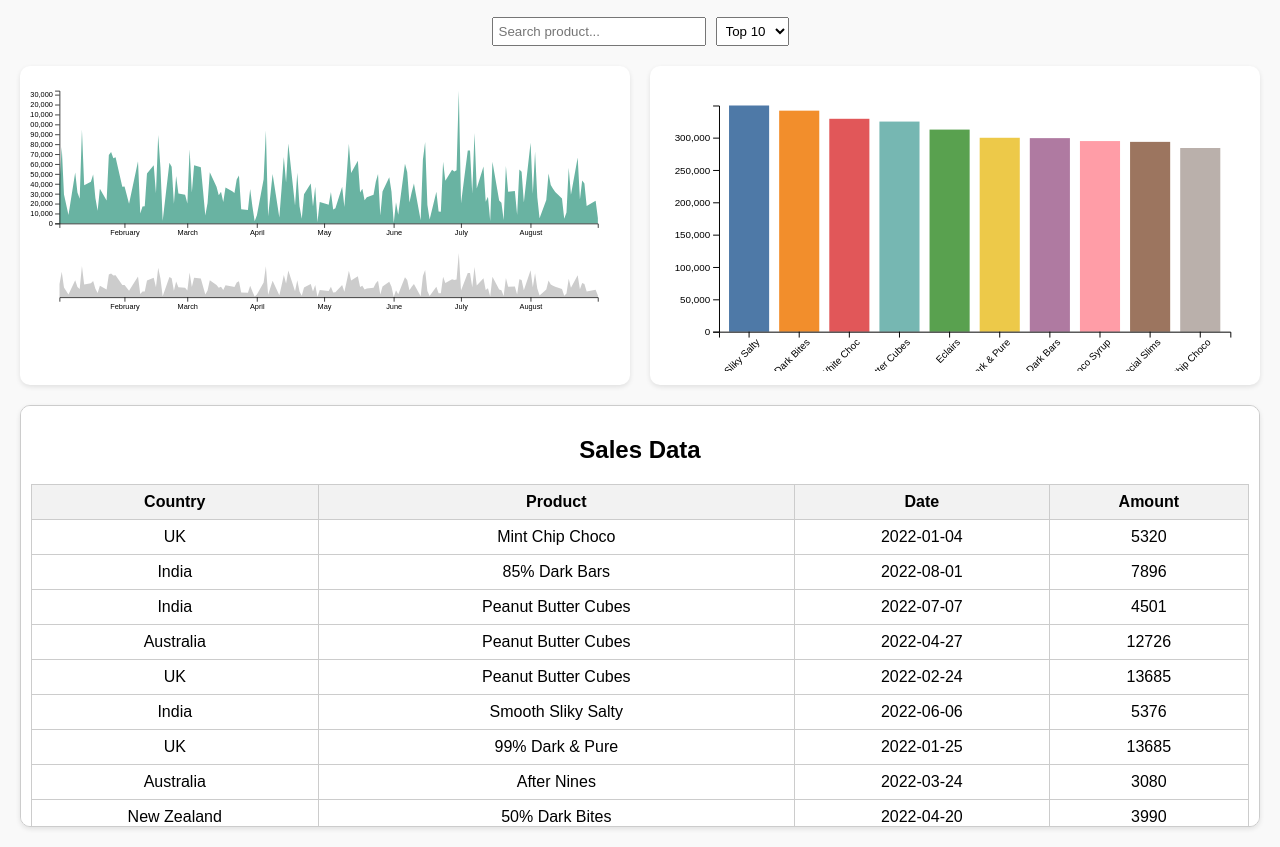
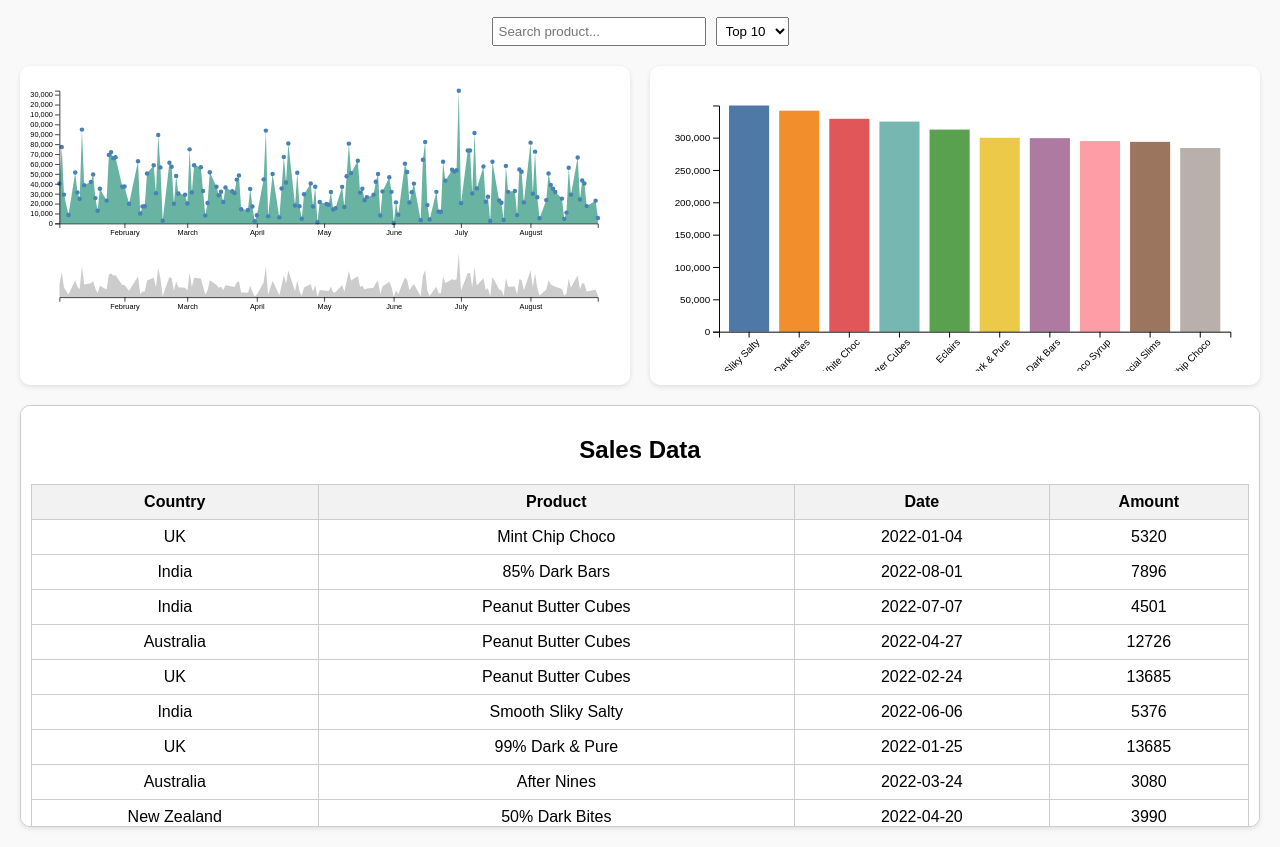
Before and after one commit to ahmeelee/d3-dashboard, a plain HTML site: page index.html in a window 1280 px wide. Shown: the part 61-908 px from the top of the page. Drawn offline with nearby package versions, Linux system fonts and the light colour scheme.

Commit message:
Final Adjustment

```diff
--- a/script.js
+++ b/script.js
@@ -1,5 +1,7 @@
 let selectedCategory = null;
 let selectedTimeRange = null;
+let selectedDate = null;
+
 let fullData = [];
 let barDataFull = [];
 
@@ -57,6 +59,10 @@ function updateTable() {
     filtered = filtered.filter(d => d.Product === selectedCategory);
   }
 
+  if (selectedDate) {
+    filtered = filtered.filter(d => d.Date === selectedDate);
+  }
+
   if (searchText) {
     filtered = filtered.filter(d => d.Product.toLowerCase().includes(searchText));
   }
@@ -82,7 +88,9 @@ function updateTable() {
       d3.selectAll("tr").style("background-color", null);
       d3.select(this).style("background-color", "#e6f7ff");
       selectedCategory = d.Product;
+      selectedDate = null;
       renderBarChart();
+      renderAreaChartAgain();
       updateTable();
     });
 
@@ -94,7 +102,11 @@ function updateTable() {
 }
 
 function renderAreaChart(rawData) {
+  d3.select("#area-chart").html("");
+
   const parse = d3.timeParse("%Y-%m-%d");
+  const format = d3.timeFormat("%Y-%m-%d");
+
   const data = rawData.map(d => ({ date: parse(d.date), value: +d.value }));
 
   const margin = { top: 20, right: 30, bottom: 100, left: 40 };
@@ -131,12 +143,48 @@ function renderAreaChart(rawData) {
     .y0(contextHeight)
     .y1(d => yContext(d.value));
 
-  focus.append("path").datum(data).attr("fill", "#69b3a2").attr("d", area);
-  focus.append("g").attr("transform", `translate(0,${height})`).call(d3.axisBottom(x));
-  focus.append("g").call(d3.axisLeft(y));
+  const focusPath = focus.append("path")
+    .datum(data)
+    .attr("fill", "#69b3a2")
+    .attr("d", area);
 
-  context.append("path").datum(data).attr("fill", "#ccc").attr("d", areaContext);
-  context.append("g").attr("transform", `translate(0,${contextHeight})`).call(d3.axisBottom(xContext));
+  focus.selectAll("circle")
+    .data(data)
+    .enter()
+    .append("circle")
+    .attr("cx", d => x(d.date))
+    .attr("cy", d => y(d.value))
+    .attr("r", 3)
+    .attr("fill", d => selectedDate && format(d.date) === selectedDate ? "orange" : "steelblue")
+    .style("cursor", "pointer")
+    .on("click", function(event, d) {
+      const clickedDate = format(d.date);
+      if (selectedDate === clickedDate) {
+        selectedDate = null;
+      } else {
+        selectedDate = clickedDate;
+        selectedCategory = null;
+      }
+      renderBarChart();
+      renderAreaChartAgain();
+      updateTable();
+    });
+
+  focus.append("g")
+    .attr("transform", `translate(0,${height})`)
+    .call(d3.axisBottom(x));
+
+  focus.append("g")
+    .call(d3.axisLeft(y));
+
+  context.append("path")
+    .datum(data)
+    .attr("fill", "#ccc")
+    .attr("d", areaContext);
+
+  context.append("g")
+    .attr("transform", `translate(0,${contextHeight})`)
+    .call(d3.axisBottom(xContext));
 
   const brush = d3.brushX()
     .extent([[0, 0], [width, contextHeight]])
@@ -148,13 +196,25 @@ function renderAreaChart(rawData) {
       }
       const [x0, x1] = event.selection.map(xContext.invert);
       x.domain([x0, x1]);
-      focus.select("path").attr("d", area);
+      focusPath.attr("d", area);
       focus.select("g").call(d3.axisBottom(x));
       selectedTimeRange = [x0, x1];
       updateTable();
     });
 
-  context.append("g").attr("class", "brush").call(brush);
+  context.append("g")
+    .attr("class", "brush")
+    .call(brush);
+}
+
+function renderAreaChartAgain() {
+  const tsMap = d3.rollup(
+    fullData,
+    v => d3.sum(v, d => d.Amount),
+    d => d.Date
+  );
+  const timeSeriesData = Array.from(tsMap, ([date, value]) => ({ date, value })).sort((a, b) => new Date(a.date) - new Date(b.date));
+  renderAreaChart(timeSeriesData);
 }
 
 function renderBarChart() {
@@ -177,11 +237,16 @@ function renderBarChart() {
 
   const chart = svg.append("g").attr("transform", `translate(${margin.left},${margin.top})`);
 
-  const x = d3.scaleBand().domain(data.map(d => d.Category)).range([0, width]).padding(0.2);
-  const y = d3.scaleLinear().domain([0, d3.max(data, d => d.Total)]).range([height, 0]);
+  const x = d3.scaleBand()
+    .domain(data.map(d => d.Category))
+    .range([0, width])
+    .padding(0.2);
 
-  chart.append("g")
-    .selectAll("rect")
+  const y = d3.scaleLinear()
+    .domain([0, d3.max(data, d => d.Total)])
+    .range([height, 0]);
+
+  chart.selectAll("rect")
     .data(data)
     .enter()
     .append("rect")
@@ -189,14 +254,21 @@ function renderBarChart() {
     .attr("y", d => y(d.Total))
     .attr("width", x.bandwidth())
     .attr("height", d => height - y(d.Total))
-    .attr("fill", d => d.Category === selectedCategory ? "#f28e2c" : colorScale(d.Category))
+    .attr("fill", d => colorScale(d.Category))
+    .attr("opacity", d => {
+      if (selectedCategory === null) return 1;
+      return selectedCategory === d.Category ? 1 : 0.3;
+    })
+    .style("cursor", "pointer")
     .on("click", function(event, d) {
       if (selectedCategory === d.Category) {
         selectedCategory = null;
       } else {
         selectedCategory = d.Category;
+        selectedDate = null;
       }
       renderBarChart();
+      renderAreaChartAgain();
       updateTable();
     });
 
```
Also changed, not shown: style.css (line endings or trailing spaces), 1 other file.
